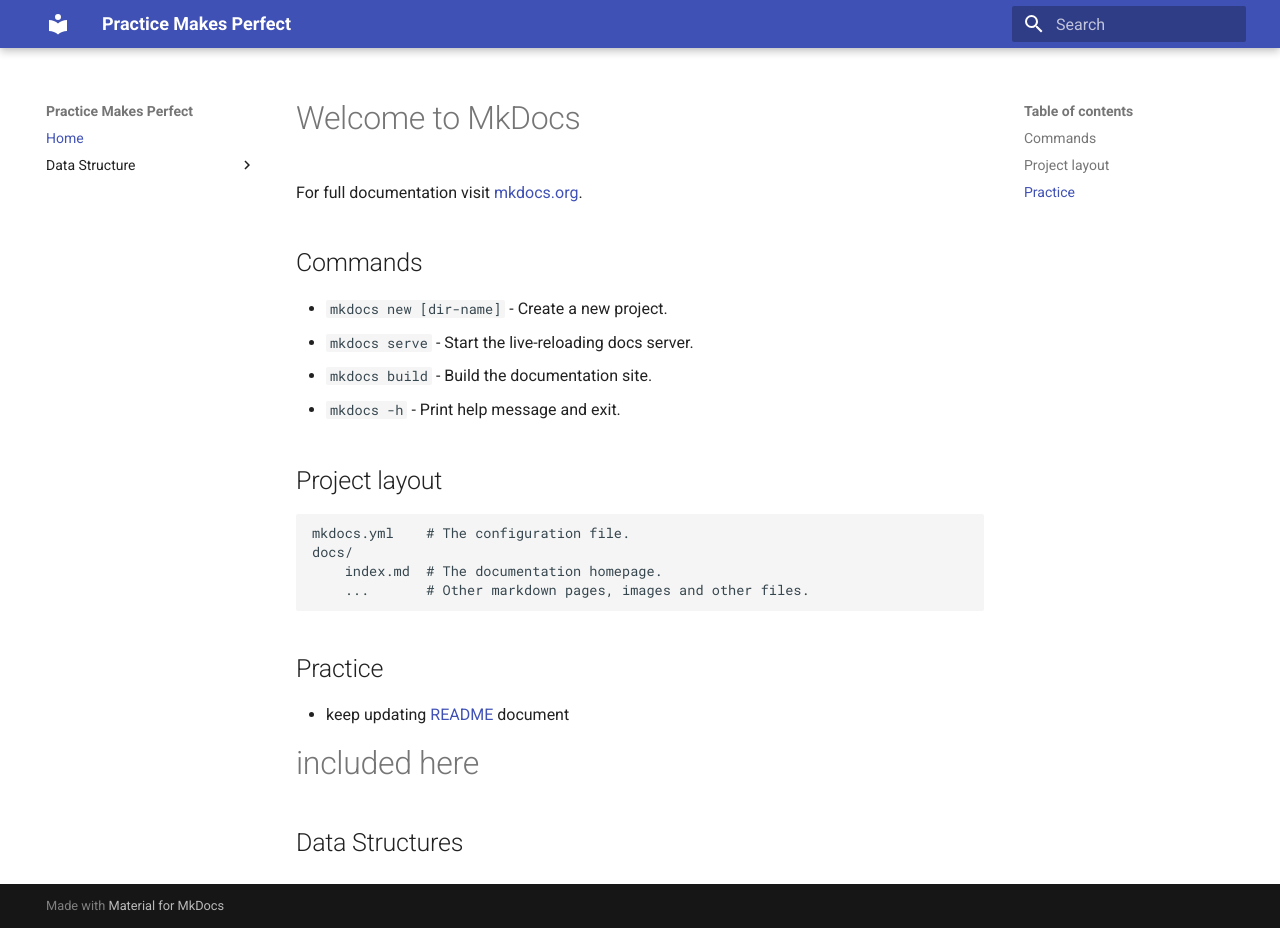
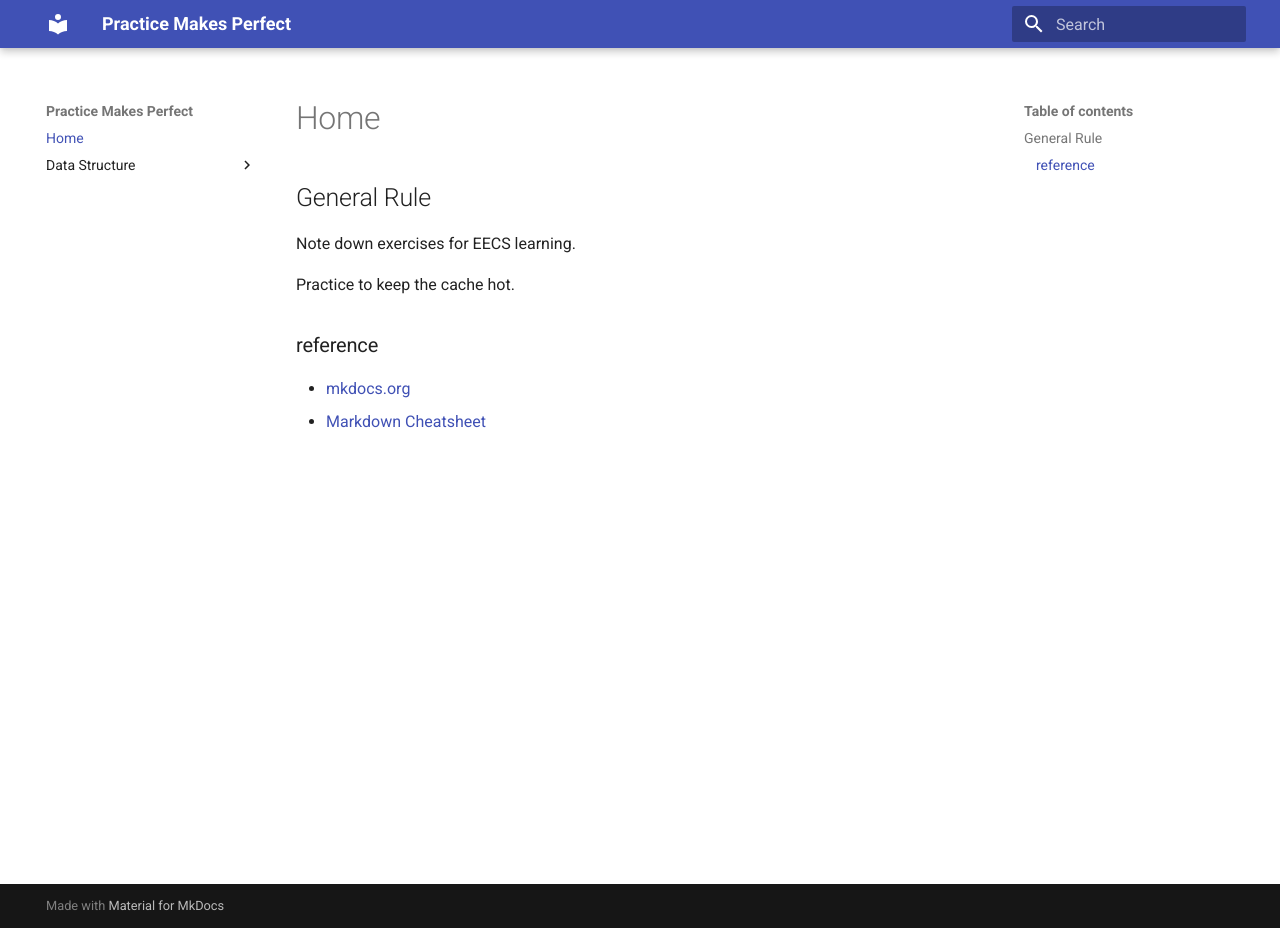
Before and after one commit to eecsmap/practice, an MkDocs documentation site: the page built from docs/index.md, in a window 1280 px wide and 928 px high. Built offline with MkDocs 1.6.1 and Material for MkDocs 9.7.7, drawn with Linux system fonts in a browser that asks for light colours.

Commit message:
basic main page.

```diff
--- a/docs/included.md
+++ b/docs/included.md
@@ -1 +1,3 @@
-# included here
+### reference
+- [mkdocs.org](https://www.mkdocs.org)
+- [Markdown Cheatsheet](https://www.markdownguide.org/cheat-sheet/)
--- a/docs/index.md
+++ b/docs/index.md
@@ -1,28 +1,10 @@
-# Welcome to MkDocs
 
-For full documentation visit [mkdocs.org](https://www.mkdocs.org).
+## General Rule
 
-## Commands
+Note down exercises for EECS learning.
 
-* `mkdocs new [dir-name]` - Create a new project.
-* `mkdocs serve` - Start the live-reloading docs server.
-* `mkdocs build` - Build the documentation site.
-* `mkdocs -h` - Print help message and exit.
-
-## Project layout
-
-    mkdocs.yml    # The configuration file.
-    docs/
-        index.md  # The documentation homepage.
-        ...       # Other markdown pages, images and other files.
-
-## Practice
-- keep updating [README](https://github.com/eecsmap/practice/blob/main/README.md) document
-
-
+Practice to keep the cache hot.
 
 --8<--
 included.md
 --8<--
-
-## Data Structures
```
